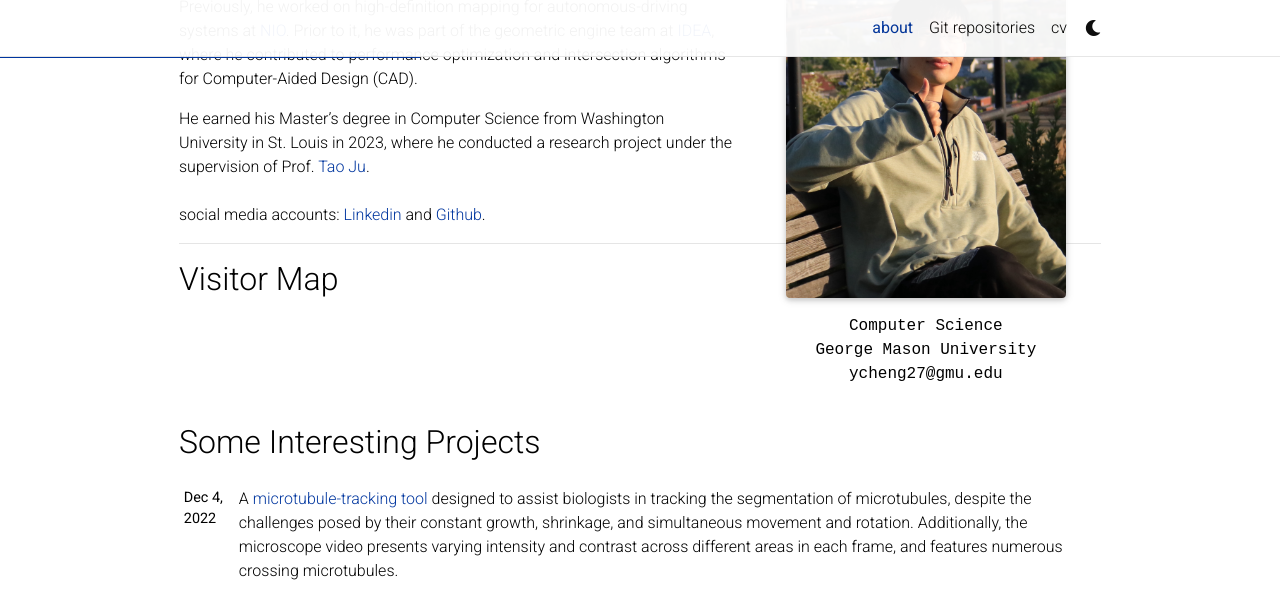
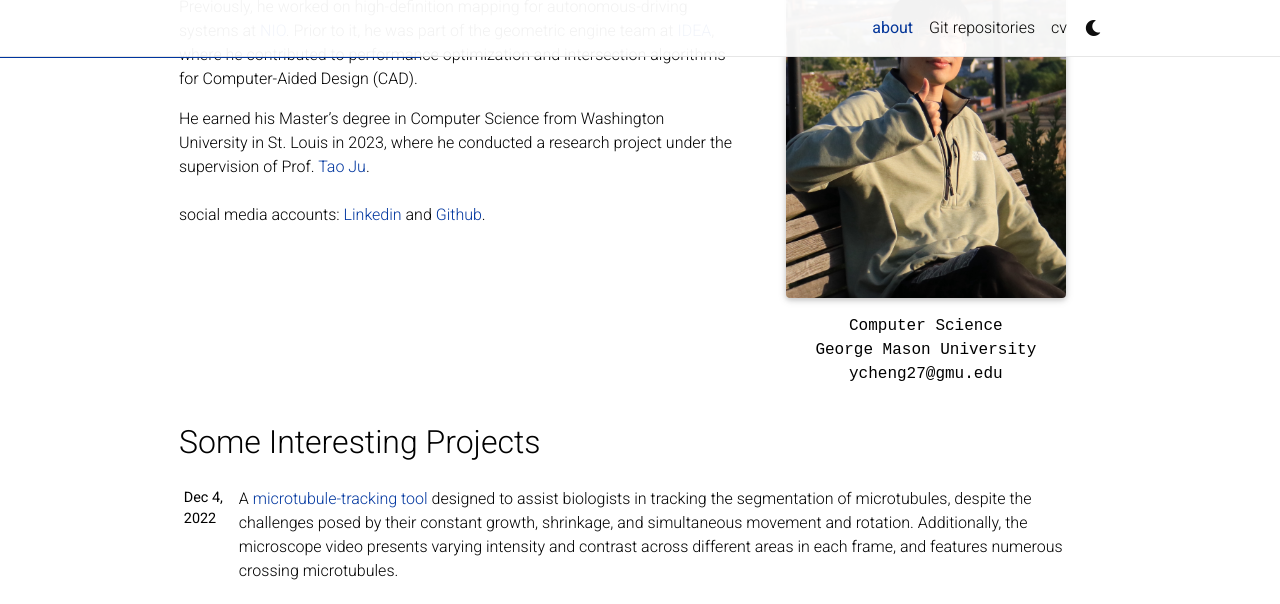
Before and after one commit to CocoYard/yong, a Jekyll site: the page built from _pages/about.md, in a window 1280 px wide and 900 px high, scrolled down 318 px, cut to the strip 0-604 px from the top of the window. Built offline with Jekyll 4.4.1, drawn with Linux system fonts in a browser that asks for light colours; full-size pictures stand in for the smaller copies a plugin makes; comment, search, counter and statistics services are not loaded; a style sheet for code colours, icons or effects is not loaded.

Commit message:
delete visitor map

```diff
--- a/_pages/about.md
+++ b/_pages/about.md
@@ -26,11 +26,3 @@ He earned his Master's degree in Computer Science from Washington University in
 \
 \
 social media accounts: [Linkedin](https://www.linkedin.com/in/yong-cheng-0426a4223/) and [Github](https://github.com/CocoYard/).
-
----
-
-## Visitor Map
-
-<div style="text-align: center; margin: 30px 0;">
-  <script type="text/javascript" id="clustrmaps" src="//clustrmaps.com/map_v2.js?d=YOUR_MAP_ID&cl=ffffff&w=a"></script>
-</div>
```
